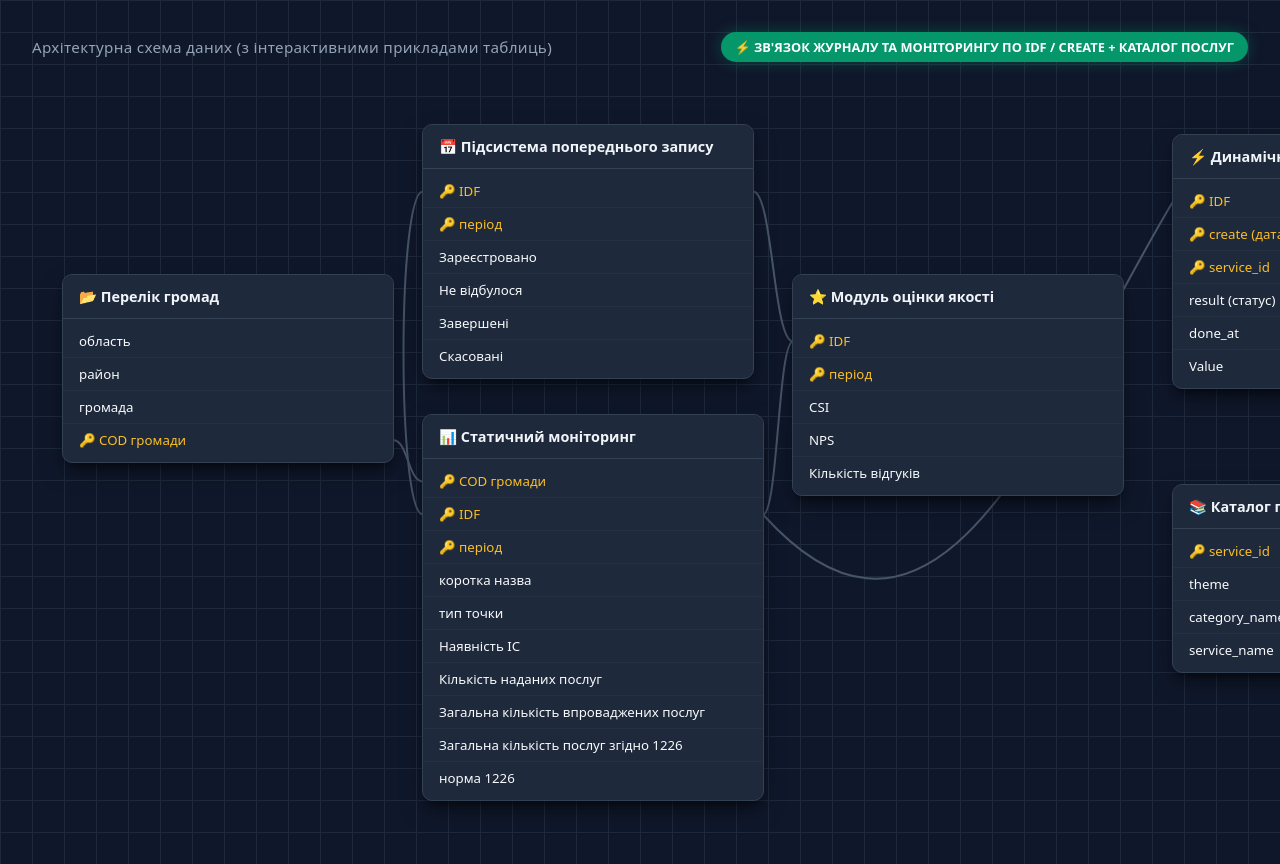
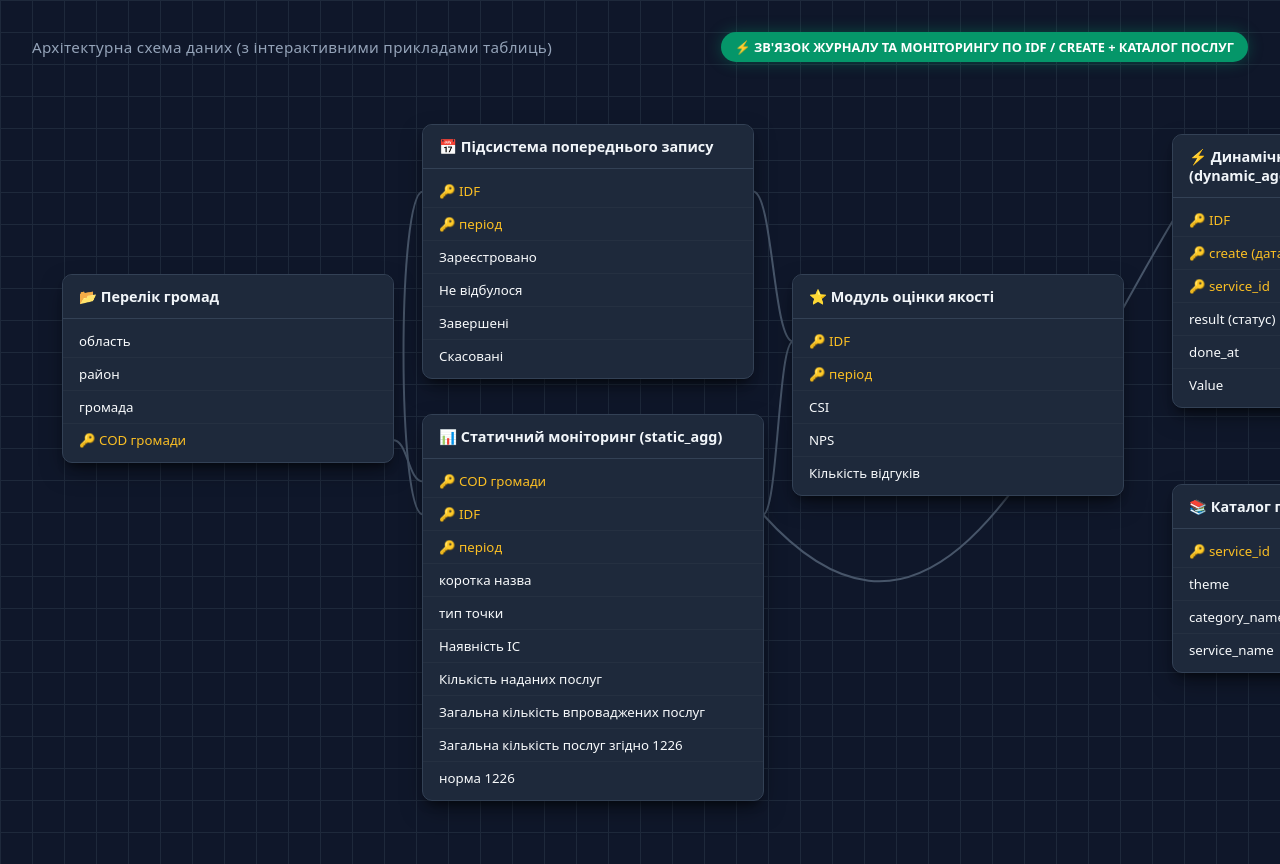
Before and after one commit to Rublenko/UA-dashboard, a plain HTML site: page index.html in a window 1280 px wide. Shown: the top 864 px of the page. Drawn offline with Linux system fonts and the light colour scheme.

Commit message:
Update index.html

```diff
--- a/index.html
+++ b/index.html
@@ -246,7 +246,7 @@
         </div>
 
         <div class="db-card" id="card-monitoring" onclick="selectCard('monitoring')">
-            <div class="db-header">📊 Статичний моніторинг</div>
+            <div class="db-header">📊 Статичний моніторинг (static_agg)</div>
             <div class="db-rows">
                 <div class="db-row key" id="row-monitoring-cod"><span class="field-name">🔑 COD громади</span></div>
                 <div class="db-row key" id="row-monitoring-idf"><span class="field-name">🔑 IDF</span></div>
@@ -273,7 +273,7 @@
         </div>
 
         <div class="db-card" id="card-transactions" onclick="selectCard('transactions')">
-            <div class="db-header">⚡ Динамічний журнал послуг</div>
+            <div class="db-header">⚡ Динамічний журнал послуг (dynamic_agg)</div>
             <div class="db-rows">
                 <div class="db-row key" id="row-tx-idf"><span class="field-name">🔑 IDF</span></div>
                 <div class="db-row key" id="row-tx-create"><span class="field-name">🔑 create (дата)</span></div>
@@ -333,7 +333,7 @@
                 ]
             },
             monitoring: {
-                title: "Деталі таблиці: Статичний моніторинг",
+                title: "Деталі таблиці: Статичний моніторинг (static_agg)",
                 previewHeaders: ["COD громади", "IDF", "період", "коротка назва", "тип точки", "Наявність ІС", "Кількість наданих послуг", "Впроваджено", "Послуг 1226", "Норма 1226"],
                 previewRows: [
                     ["UA46040110000093394", "SN25000022", "2026-Q1", "ЦНАП Броварської міської ради", "ЦНАП", "так", "37000", "350", "375", "410"],
@@ -341,7 +341,7 @@
                 ]
             },
             transactions: {
-                title: "Деталі таблиці: Динамічний журнал послуг (Зв'язок з каталогом по service_id)",
+                title: "Деталі таблиці: Динамічний журнал послуг (dynamic_agg) — Зв'язок з каталогом по service_id",
                 previewHeaders: ["IDF", "create", "service_id", "result", "done_at", "Value"],
                 previewRows: [
                     ["SN25000022", "12 лист 2024", "479", "надано/вчасно", "12 лист 2024", "1"],
```
